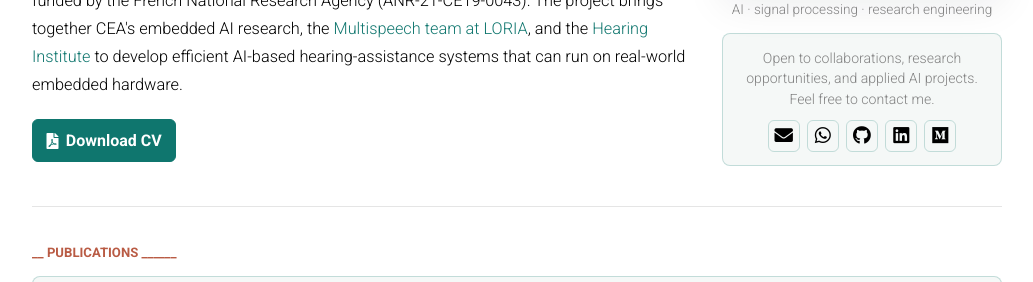
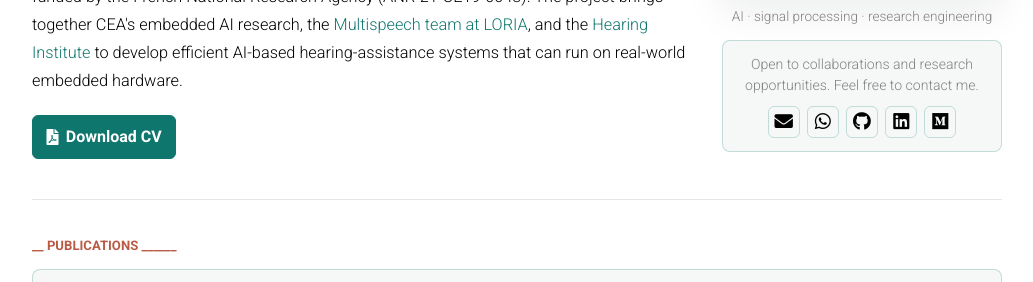
Before and after one commit to ZahraBenslimane/Portfolio, a Jekyll site: the page built from _pages/about.md, in a window 1280 px wide and 1070 px high, cut to the strip 554-836 px from the top of the window. Shown: the whole strip, without its empty margins (123-1156 px from the left). Built offline with Jekyll 4.4.1, drawn with Linux system fonts in a browser that asks for light colours; comment, search, counter and statistics services are not loaded; a style sheet for code colours, icons or effects is not loaded.

Commit message:
new version layout

```diff
--- a/_config.yml
+++ b/_config.yml
@@ -103,7 +103,7 @@ youtube_id: # your youtube channel id (youtube.com/@<youtube_id>)
 discord_id: # your discord id (18-digit unique numerical identifier)
 
 contact_note: >
-  Open to collaborations, research opportunities, and applied AI projects. Feel free to contact me.
+  Open to collaborations and research opportunities. Feel free to contact me.
 
 # -----------------------------------------------------------------------------
 # Analytics and search engine verification
```
